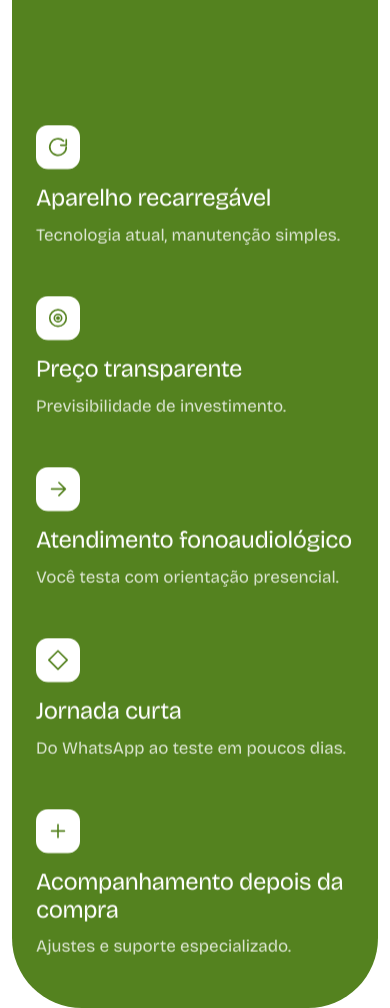
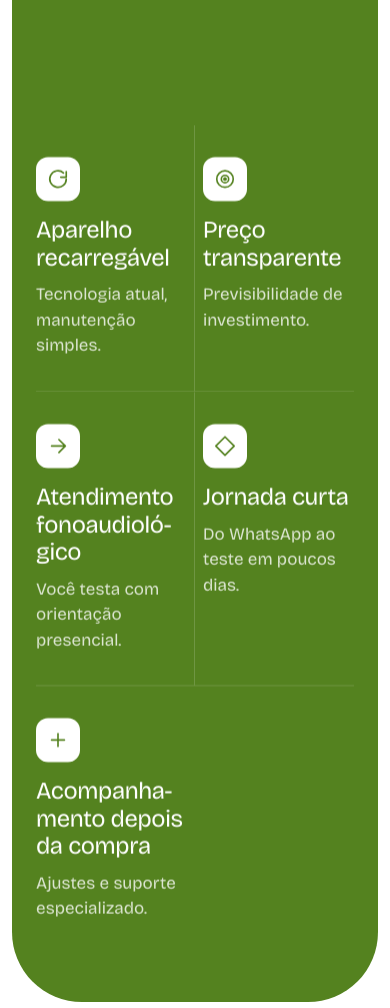
Before and after one commit to atende3ads-ux/audius-landing, a plain HTML site: page index-v3.html in a window 390 px wide. Shown: the part 9086-10094 px from the top of the page. Drawn offline with nearby package versions, Linux system fonts and the light colour scheme.

Commit message:
Diferenciais em 2 colunas com divisórias finas no mobile
Co-Authored-By: Claude Opus 4.8 <noreply@anthropic.com>

```diff
--- a/index-v3.html
+++ b/index-v3.html
@@ -684,8 +684,17 @@ button{font:inherit;color:inherit;cursor:pointer;border:0;background:none}
   .differential,.differential:nth-child(4),.differential:nth-child(5){grid-column:auto}
 }
 @media (max-width:520px){
-  .differential-grid{grid-template-columns:1fr}
-  .differential,.differential:nth-child(4),.differential:nth-child(5){grid-column:auto}
+  /* 2 colunas com divisórias finas e discretas */
+  .differential-grid{grid-template-columns:1fr 1fr;gap:0}
+  .differential,.differential:nth-child(4),.differential:nth-child(5){grid-column:auto;min-width:0}
+  .differential{padding:var(--sp-6) var(--sp-2)}
+  .differential:nth-child(odd){padding-left:0}
+  .differential:nth-child(even){padding-right:0}
+  .differential:not(:last-child){border-bottom:1px solid rgba(255,255,255,.16)}
+  .differential:nth-child(odd):not(:last-child){border-right:1px solid rgba(255,255,255,.16)}
+  .differential__title{font-size:0.9375rem;line-height:1.25;hyphens:auto;overflow-wrap:break-word;margin-bottom:6px}
+  .differential__desc{font-size:0.875rem;line-height:1.45}
+  .differential__icon{width:36px;height:36px;margin-bottom:var(--sp-3)}
 }
 .differential__icon{
   width:44px;height:44px;border-radius:12px;
```
Also changed, not shown: index.html (+11 -2 lines).
